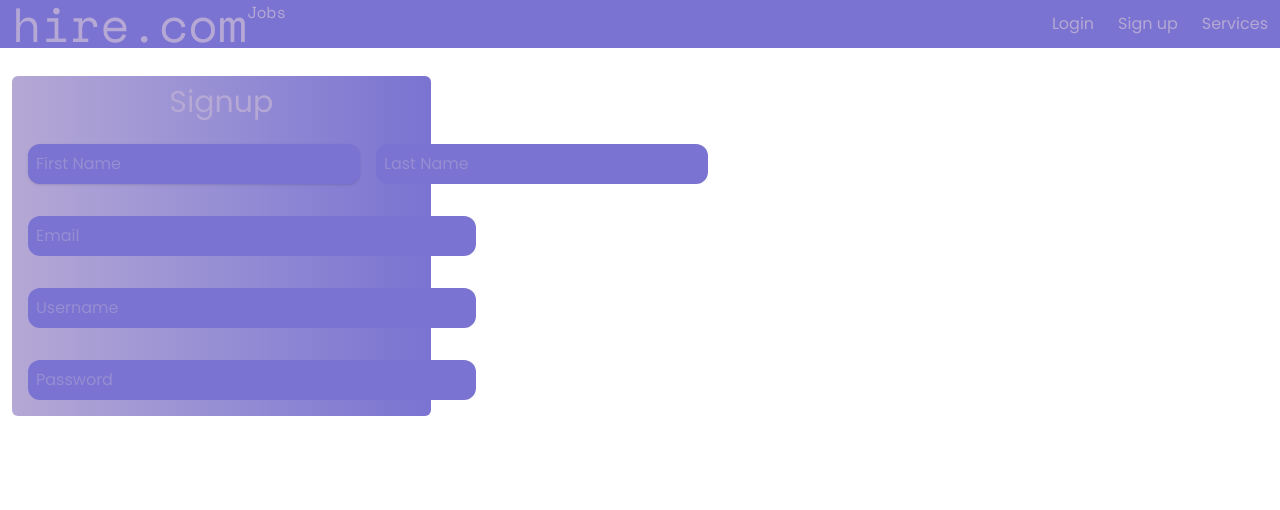
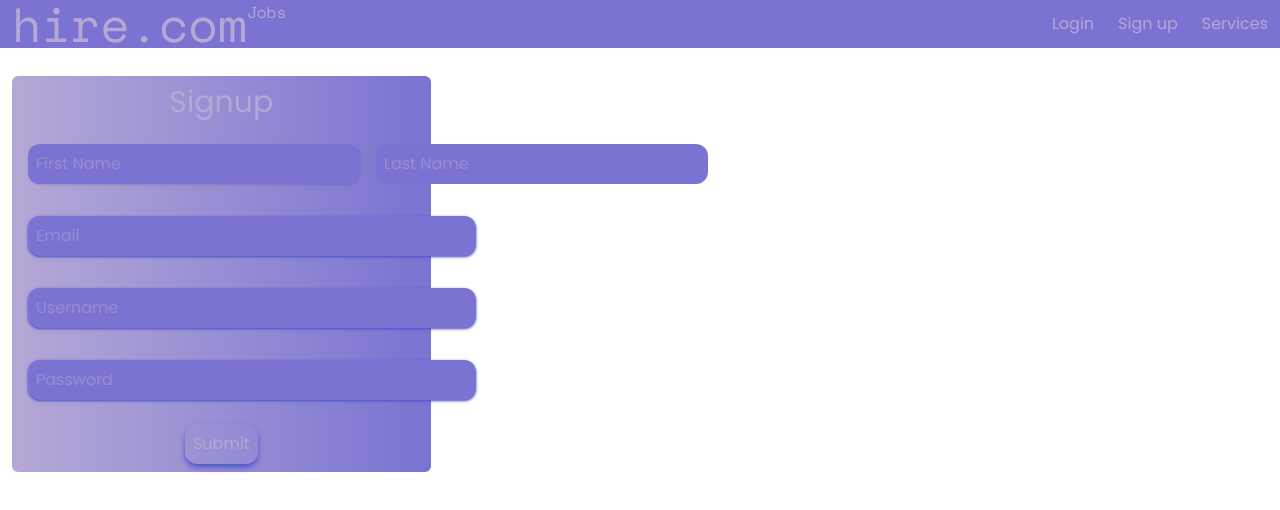
Before and after one commit to ReconElement/Hire, a React (Vite) app: page /signup in a window 1280 px wide. Shown: the top 510 px of the page. Built offline with nearby package versions, Linux system fonts and the light colour scheme.

Commit message:
Added some code
Added some code

```diff
--- a/src/components/Login/LoginCard2.tsx
+++ b/src/components/Login/LoginCard2.tsx
@@ -80,7 +80,7 @@ const LoginCard2 = ({ setShow}:Show) => {
   setShow(false);
   };
   return (
-    <div dir="" onMouseEnter={()=>{setShow(true); setTimeout(()=>setShow(false), 30000)}} className="fixed top-12 right-20 shadow shadow-emerald-200 py-2 px-2 text-lightviolet poppins-regular mx-2 my-2 max-w-full rounded-md bg-gradient-to-r from-lightviolet to-darkviolet">
+    <div dir="" onMouseEnter={()=>{setShow(true); setTimeout(()=>setShow(false), 30000)}} className="fixed top-12 right-20 shadow shadow-lightblue py-2 px-2 text-lightviolet poppins-regular mx-2 my-2 max-w-full rounded-md bg-gradient-to-r from-lightviolet to-darkviolet">
       <div className="flex justify-center text-3xl p-2">Login</div>
       <div className="flex flex-col">
         <input
@@ -89,7 +89,7 @@ const LoginCard2 = ({ setShow}:Show) => {
           onChange={changeUsernameOrEmail}
           id="username/email"
           placeholder="username or email"
-          className="p-2 m-2 bg-darkviolet text-lightviolet outline-none rounded-xl shadow-sm shadow-emerald-400"
+          className="p-2 m-2 bg-darkviolet text-lightviolet outline-none rounded-xl shadow-sm shadow-lightblue"
         />
         <input
           type="password"
@@ -97,7 +97,7 @@ const LoginCard2 = ({ setShow}:Show) => {
           onChange={changePassword}
           id="password"
           placeholder="password"
-          className="p-2 m-2 bg-darkviolet text-lightviolet outline-none rounded-xl shadow-sm shadow-emerald-400"
+          className="p-2 m-2 bg-darkviolet text-lightviolet outline-none rounded-xl shadow-sm shadow-lightblue"
         />
       </div>
       <div className="flex justify-center">
@@ -107,7 +107,7 @@ const LoginCard2 = ({ setShow}:Show) => {
           value="Submit"
           onClick={onSubmit}
           id="submit"
-          className="p-2 m-2 bg-darkviolet text-lightviolet rounded-2xl shadow-md shadow-emerald-400 active:shadow-none"
+          className="p-2 m-2 bg-darkviolet text-lightviolet rounded-2xl shadow-md shadow-lightblue active:shadow-none"
         />
       </div>
     </div>
--- a/src/components/Login/LoginCardPage.tsx
+++ b/src/components/Login/LoginCardPage.tsx
@@ -38,7 +38,7 @@ const LoginCardPage = ()=>{
     }
     const {dataSecret, changeUsernameOrEmail, changePassword} = useCredentials();
     return (
-    <div className="max-w-3xs min-w-1/3 shadow shadow-emerald-200 py-2 px-2 text-lightviolet poppins-regular mx-2 my-2 rounded-md bg-gradient-to-r from-darkviolet to-lightviolet">
+    <div className="max-w-3xs min-w-1/3 shadow shadow-lightblue py-2 px-2 text-lightviolet poppins-regular mx-2 my-2 rounded-md bg-gradient-to-r from-darkviolet to-lightviolet">
       <div className="flex justify-center text-3xl p-2">Login</div>
       <div className="flex flex-col">
         <input
@@ -47,7 +47,7 @@ const LoginCardPage = ()=>{
           onChange={changeUsernameOrEmail}
           id="username/email"
           placeholder="username or email"
-          className="p-2 m-2 bg-darkviolet text-lightviolet outline-none rounded-xl shadow-sm shadow-emerald-400"
+          className="p-2 m-2 bg-darkviolet text-lightviolet outline-none rounded-xl shadow-sm shadow-lightblue"
         />
         <input
           type="password"
@@ -55,7 +55,7 @@ const LoginCardPage = ()=>{
           onChange={changePassword}
           id="password"
           placeholder="password"
-          className="p-2 m-2 bg-darkviolet text-lightviolet outline-none rounded-xl shadow-sm shadow-emerald-400"
+          className="p-2 m-2 bg-darkviolet text-lightviolet outline-none rounded-xl shadow-sm shadow-lightblue"
         />
       </div>
       <div className="flex justify-center">
@@ -65,7 +65,7 @@ const LoginCardPage = ()=>{
           value="Submit"
           onClick={onSubmit}
           id="submit"
-          className="p-2 m-2 bg-darkviolet text-lightviolet rounded-2xl shadow-md shadow-emerald-400 active:shadow-none"
+          className="p-2 m-2 bg-darkviolet text-lightviolet rounded-2xl shadow-md shadow-lightblue active:shadow-none"
         />
       </div>
     </div>
--- a/src/components/Signup/SignupCard.tsx
+++ b/src/components/Signup/SignupCard.tsx
@@ -1,5 +1,52 @@
 import '../../App.css';
+import {create} from 'zustand';
+
+// values extracted {first name, last name, email, username, password}
+interface Credentials{
+    dataSecret: {
+        firstName?: string,
+        lastName?: string,
+        email?: string,
+        userName?: string,
+        password?: string
+    }
+    setFirstName: (e: React.ChangeEvent<HTMLInputElement>)=>void;
+    setLastName: (e: React.ChangeEvent<HTMLInputElement>)=>void;
+    setEmail: (e: React.ChangeEvent<HTMLInputElement>)=>void;
+    setPassword: (e: React.ChangeEvent<HTMLInputElement>)=>void;
+}
+
+const useCredentials = create<Credentials>()((set)=>({
+    dataSecret: {
+        firstName: undefined,
+        lastName: undefined,
+        email: undefined,
+        userName: undefined,
+        password: undefined,
+    },
+    setFirstName: (e: React.ChangeEvent<HTMLInputElement>)=>{
+        e.preventDefault();
+        e.stopPropagation();
+        set((state)=>({dataSecret: {firstName: e.target.value, ...state.dataSecret}}));
+    },
+    setLastName: (e: React.ChangeEvent<HTMLInputElement>)=>{
+        e.preventDefault();
+        e.stopPropagation();
+        set((state)=>({dataSecret: {lastName: e.target.value, ...state.dataSecret}}));
+    },
+    setEmail: (e: React.ChangeEvent<HTMLInputElement>)=>{
+        e.preventDefault();
+        e.stopPropagation();
+        set((state)=>({dataSecret: {email: e.target.value, ...state.dataSecret}}));
+    },
+    setPassword: (e: React.ChangeEvent<HTMLInputElement>)=>{
+        e.preventDefault();
+        e.stopPropagation();
+        set((state)=>({dataSecret: {password: e.target.value, ...state.dataSecret}}));
+    }
+}));
 const SignupCard =()=>{
+    const {setFirstName, setLastName, setEmail, setPassword} = useCredentials();
     return(
         <div className="px-3 py-3 mt-4">
             <div className="poppins-regular text-lightviolet bg-gradient-to-r max-w-1/3 min-w-xs rounded-md from-lightviolet to-darkviolet ">
@@ -7,17 +54,20 @@ const SignupCard =()=>{
                     Signup
                 </div>
                 <div className="flex flex-row justify-left p-2">
-                    <input type="text" name="firstname" id="firstname" placeholder="First Name" className="p-2 m-2 bg-darkviolet text-lightviolet rounded-xl outline-none shadow-sm"/>
+                    <input type="text" onChange={setFirstName} name="firstname" id="firstname" placeholder="First Name" className="p-2 m-2 bg-darkviolet text-lightviolet rounded-xl outline-none shadow-sm"/>
                     <input type="text" name="lastname" id="lastname" placeholder="Last Name" className="p-2 m-2 bg-darkviolet text-lightviolet rounded-xl outline-none"/>
                 </div>
                 <div className="flex flex-row justify-left p-2">
-                    <input type="email" name="email" id="email" placeholder="Email" className="p-2 m-2 bg-darkviolet text-lightviolet rounded-xl min-w-md outline-none" />
+                    <input type="email" onChange={setLastName} name="email" id="email" placeholder="Email" className="p-2 m-2 bg-darkviolet text-lightviolet rounded-xl min-w-md outline-none shadow-lightblue shadow-sm" />
                 </div>
                 <div className="flex flex-row justify-left p-2">
-                    <input type="text" name="username" id="username" placeholder="Username" className="p-2 m-2 bg-darkviolet text-lightviolet rounded-xl min-w-md outline-none"/>
+                    <input type="text" onChange={setEmail} name="username" id="username" placeholder="Username" className="p-2 m-2 bg-darkviolet text-lightviolet rounded-xl min-w-md outline-none shadow-lightblue shadow-sm"/>
                 </div>
                 <div className="flex flex-row justify-left p-2">
-                    <input type="password" name="password" id="password" placeholder="Password" className='p-2 m-2 bg-darkviolet text-lightviolet rounded-xl min-w-md outline-none'/>
+                    <input type="password" onChange={setPassword} name="password" id="password" placeholder="Password" className='p-2 m-2 bg-darkviolet text-lightviolet rounded-xl min-w-md outline-none shadow-lightblue shadow-sm'/>
+                </div>
+                <div className="flex flex-row justify-center p-2 text-lightviolet">
+                    <button type="submit" className="p-2 shadow-md shadow-lightblue rounded-xl hover:bg-darkblue active:shadow-none">Submit</button>
                 </div>
             </div>
         </div>
```
